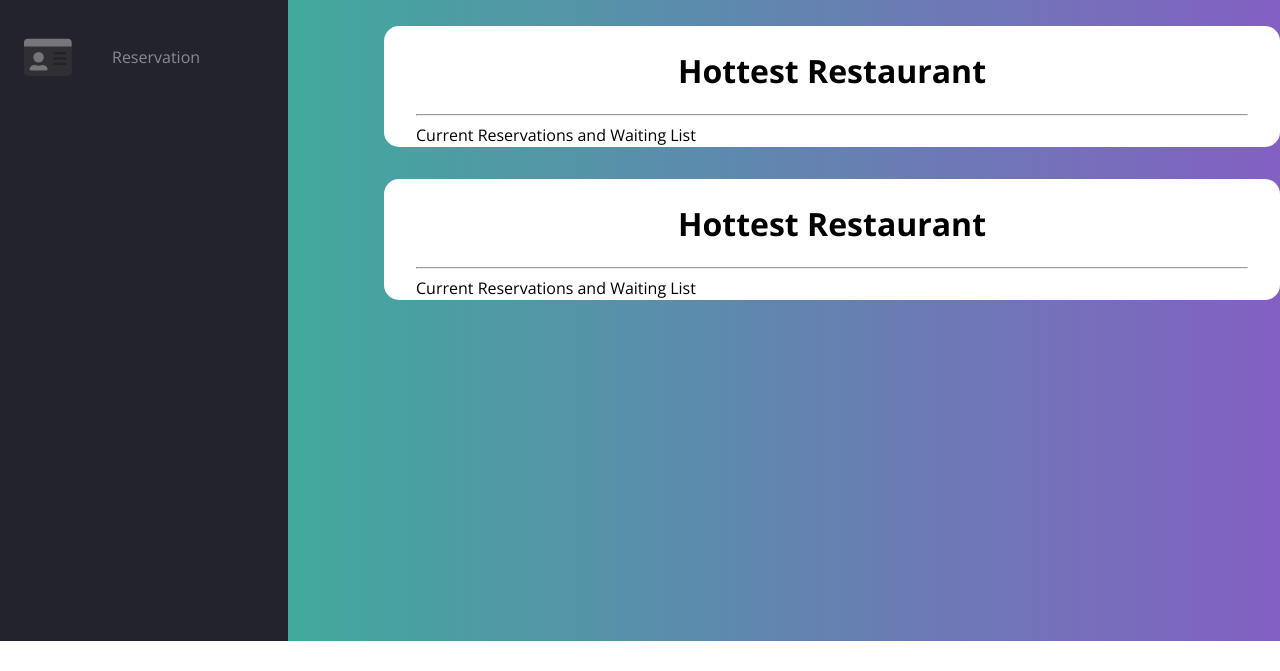
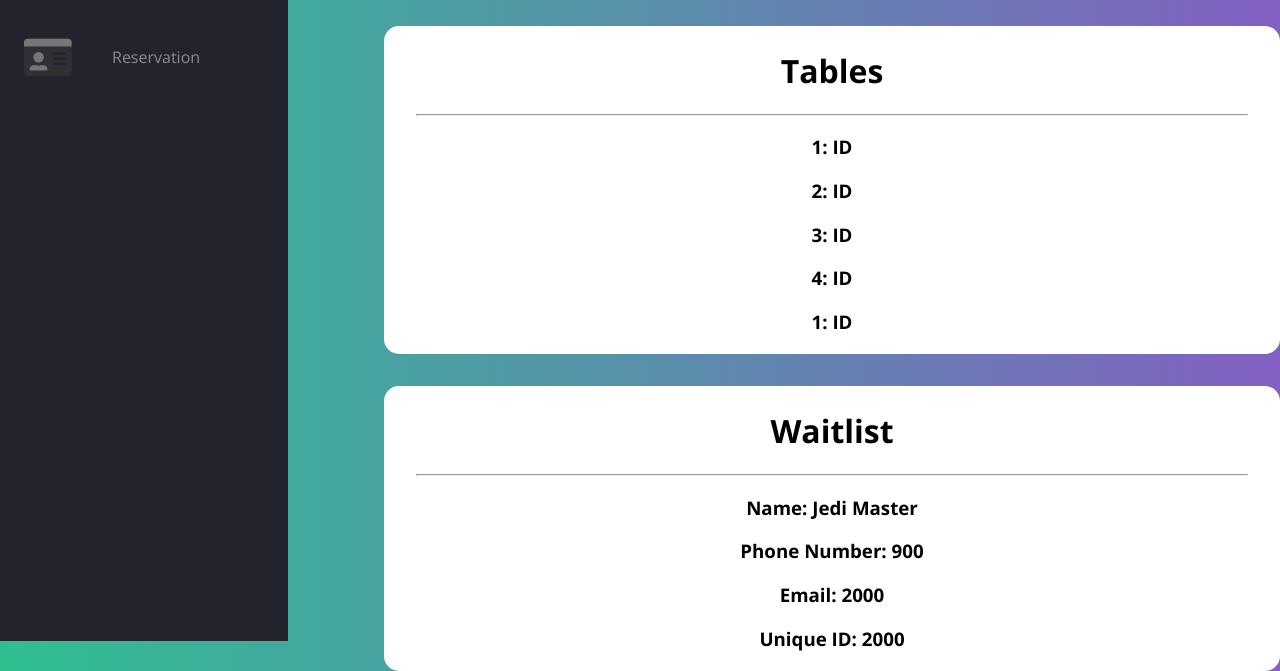
Before and after one commit to arielbs1991/hot-restaurant-app, a website: page tables.html in a window 1280 px wide. Shown: the part 159-830 px from the top of the page. Before the commit the page ends 800 px from the top, so only its background shows below. Drawn offline with nearby package versions, Linux system fonts and the light colour scheme.

Commit message:
visualizing tables -incomplete

```diff
--- a/tables.html
+++ b/tables.html
@@ -351,19 +351,40 @@
         </p>
     </main>
     <main class="portfolio-item animate__animated animate__fadeIn">
-        <h1>Hottest Restaurant</h1>
+        <h1>Tables</h1>
         <hr>
-        <p>
-            Current Reservations and Waiting List
-        </p>
+        <div id="table">
+            <h3><strong>1:</strong> <span class = "unique-ID">ID</span></h3>
+            <h3><strong>2:</strong> <span class = "unique-ID">ID</span></h3>
+            <h3><strong>3:</strong> <span class = "unique-ID">ID</span></h3>
+            <h3><strong>4:</strong> <span class = "unique-ID">ID</span></h3>
+            <h3><strong>1:</strong> <span class = "unique-ID">ID</span></h3>
+        </div>
     </main>
     <main class="portfolio-item animate__animated animate__fadeIn">
-        <h1>Hottest Restaurant</h1>
+        <h1>Waitlist</h1>
         <hr>
-        <p>
-            Current Reservations and Waiting List
-        </p>
+        <div id="waitlist">
+            <h3><strong>Name:</strong> <span id="name">Jedi Master</span></h3>
+            <h3><strong>Phone Number:</strong> <span id="phone-number">900</span></h3>
+            <h3><strong>Email:</strong> <span id="Email">2000</span></h3>
+            <h3><strong>Unique ID:</strong> <span id="Unqiue-ID">2000</span></h3>
+        </div>
     </main>
+    <script type="text/javascript">
+          $.get("/api/tables/", function(data) {
+            data.forEach(table =>
+            {if (data) {
+              $("#table").show();
+              $(".unique-ID").text(data.uniqueId);
+            } else {
+              $("#table").hide();
+            }
+        })
+
+          });
+
+      </script>
 </body>
 
 </html>
```
Also changed, not shown: reservation.html (+10 -4 lines).
